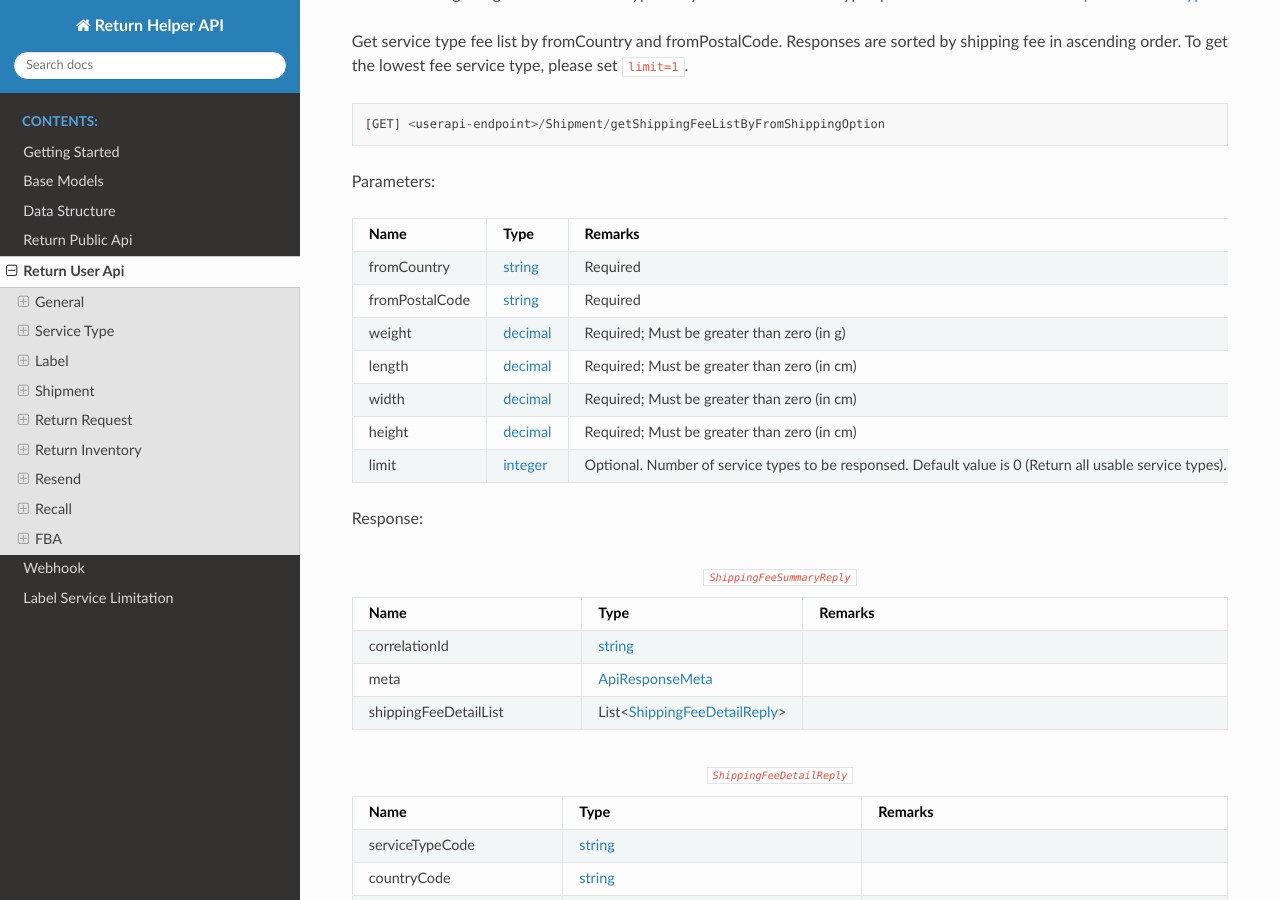
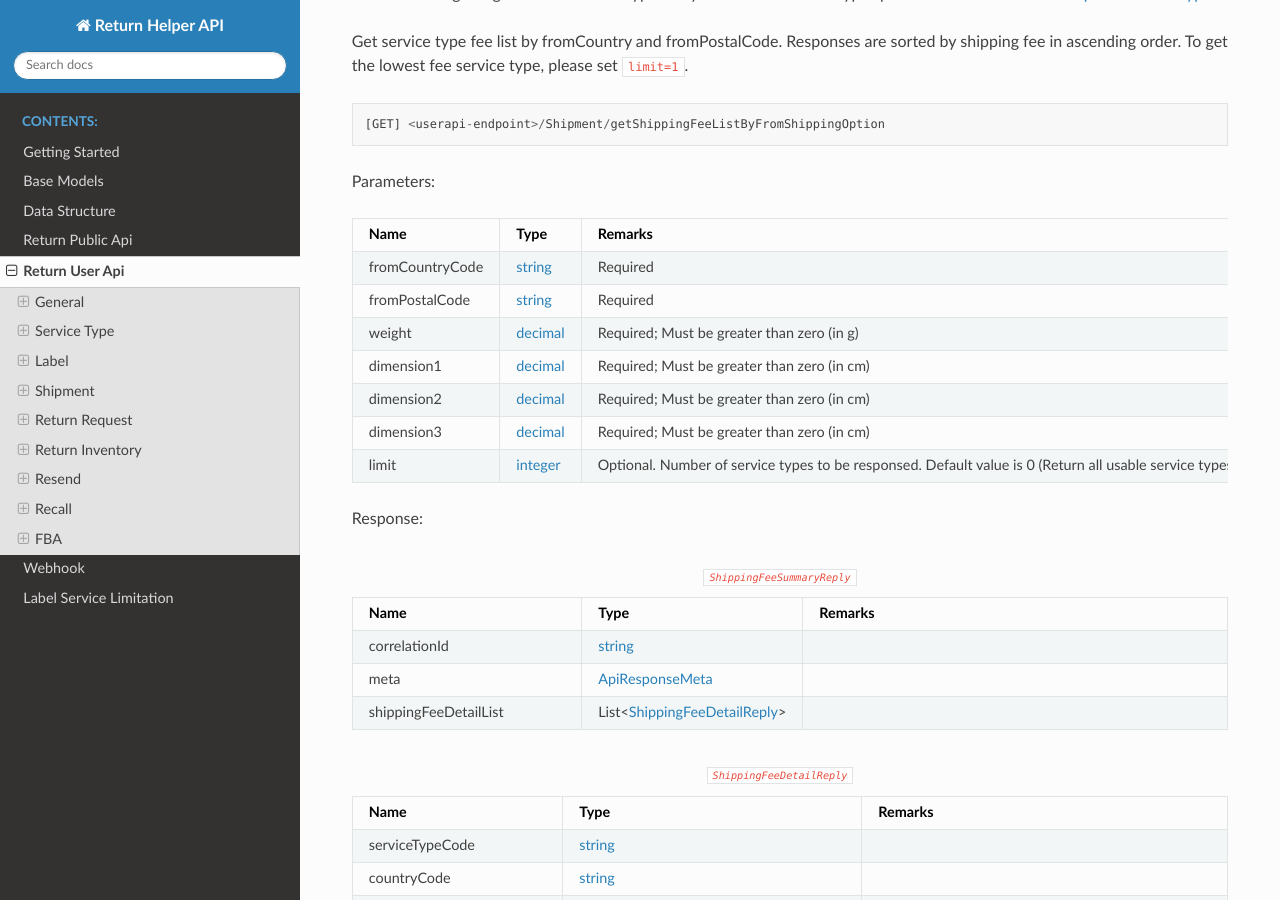
Before and after one commit to ReturnHelper/return-request-api-docs, a Sphinx documentation site: the page built from source/return_user_api.rst, in a window 1280 px wide and 900 px high, scrolled down 3127 px. Built offline with Sphinx 7.4.7 and the Read the Docs theme 2.0.0, drawn with Linux system fonts in a browser that asks for light colours.

Commit message:
fix: incorrect GetShippingFeeListByFromShippingOption params

```diff
--- a/source/return_user_api.rst
+++ b/source/return_user_api.rst
@@ -143,12 +143,12 @@ Parameters:
    :header: "Name", "Type", "Remarks"
    :widths: 15, 10, 30
 
-   fromCountry, string_, Required
+   fromCountryCode, string_, Required
    fromPostalCode, string_, Required
    weight, decimal_, Required; Must be greater than zero (in g)
-   length, decimal_, Required; Must be greater than zero (in cm)
-   width, decimal_, Required; Must be greater than zero (in cm)
-   height, decimal_, Required; Must be greater than zero (in cm)
+   dimension1, decimal_, Required; Must be greater than zero (in cm)
+   dimension2, decimal_, Required; Must be greater than zero (in cm)
+   dimension3, decimal_, Required; Must be greater than zero (in cm)
    limit, integer_, Optional. Number of service types to be responsed. Default value is 0 (Return all usable service types).
 
 Response:
```
